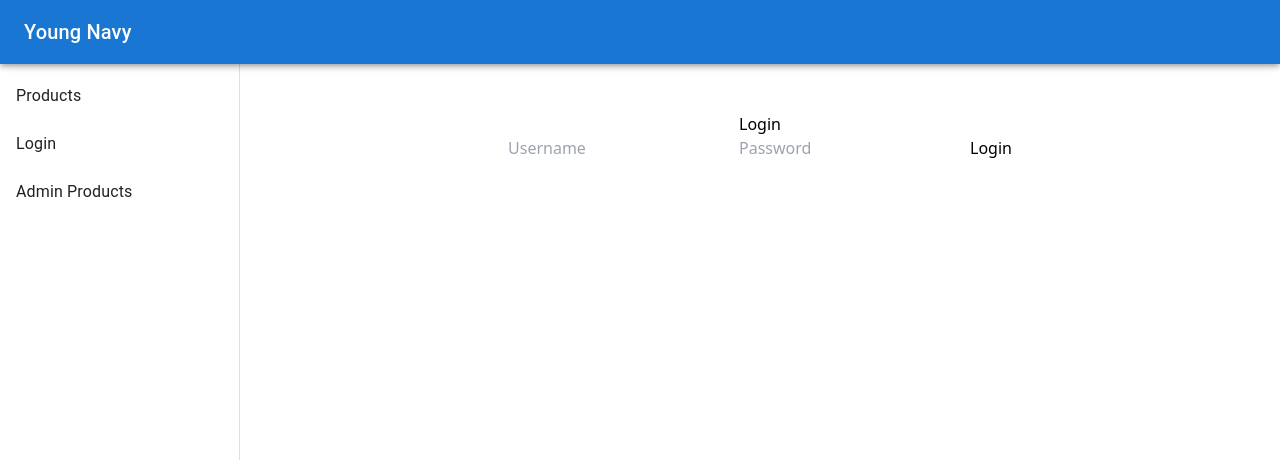
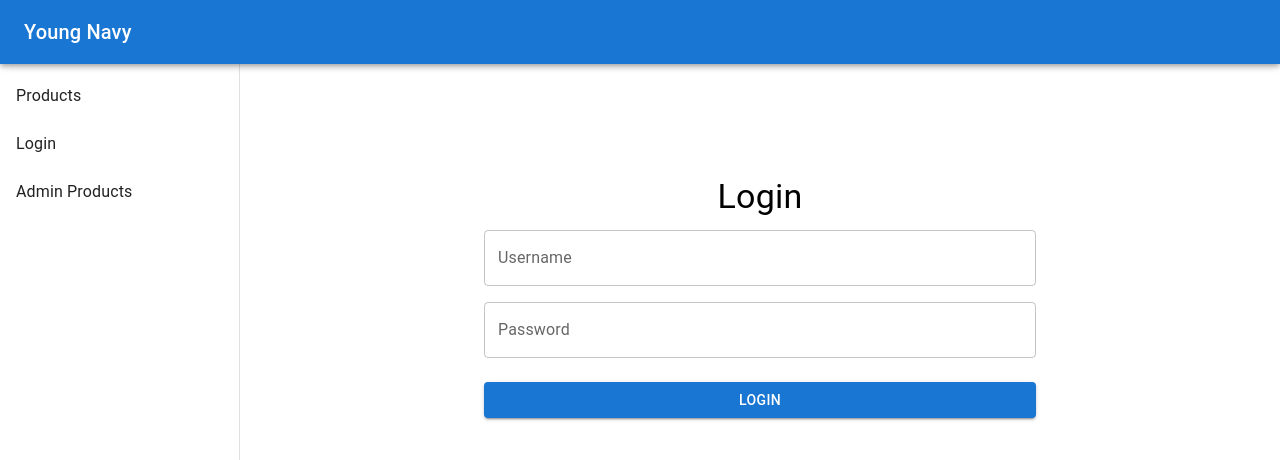
Before and after one commit to Jkamin0/multi-shop, a React (Vite) app in the folder multi-shop/: page /login in a window 1280 px wide. Shown: the top 460 px of the page. Built offline with nearby package versions, Linux system fonts and the light colour scheme; no server answers.

Commit message:
better looking login UI

```diff
--- a/multi-shop/src/pages/LoginPage.jsx
+++ b/multi-shop/src/pages/LoginPage.jsx
@@ -1,40 +1,98 @@
 import React, { useState } from "react";
+import {
+  Container,
+  Box,
+  Typography,
+  TextField,
+  Button,
+  Alert,
+  Snackbar,
+} from "@mui/material";
 import { useAuth } from "../context/AuthProvider";
 
 export default function LoginPage() {
   const { login, isAuthenticated } = useAuth();
   const [username, setUsername] = useState("");
   const [password, setPassword] = useState("");
+  const [error, setError] = useState("");
+  const [success, setSuccess] = useState(false);
 
   const handleLogin = () => {
-    const success = login(username, password);
-    if (success) {
-      alert("Logged in successfully!");
+    setError("");
+    const isSuccess = login(username, password);
+    if (isSuccess) {
+      setSuccess(true);
     } else {
-      alert("Invalid credentials.");
+      setError("Invalid credentials. Please try again.");
     }
   };
 
+  const handleCloseSnackbar = () => {
+    setSuccess(false);
+  };
+
   if (isAuthenticated) {
-    return <div>Welcome, Admin!</div>;
+    return (
+      <Container maxWidth="sm">
+        <Box textAlign="center" mt={4}>
+          <Typography variant="h4" gutterBottom>
+            Welcome, Admin!
+          </Typography>
+        </Box>
+      </Container>
+    );
   }
 
   return (
-    <div>
-      <h1>Login</h1>
-      <input
-        type="text"
-        placeholder="Username"
+    <Container maxWidth="sm">
+      <Box
+        display="flex"
+        flexDirection="column"
+        alignItems="center"
+        justifyContent="flex-start"
+        minHeight="100vh"
+        pt={8}
+      >
+        <Typography variant="h4" gutterBottom>
+          Login
+        </Typography>
+        {error && (
+          <Alert severity="error" sx={{ mb: 2, width: "100%" }}>
+            {error}
+          </Alert>
+        )}
+        <TextField
+          label="Username"
+          variant="outlined"
+          fullWidth
           value={username}
           onChange={(e) => setUsername(e.target.value)}
+          sx={{ mb: 2 }}
         />
-      <input
+        <TextField
+          label="Password"
           type="password"
-        placeholder="Password"
+          variant="outlined"
+          fullWidth
           value={password}
           onChange={(e) => setPassword(e.target.value)}
+          sx={{ mb: 3 }}
         />
-      <button onClick={handleLogin}>Login</button>
-    </div>
+        <Button
+          variant="contained"
+          color="primary"
+          onClick={handleLogin}
+          fullWidth
+        >
+          Login
+        </Button>
+        <Snackbar
+          open={success}
+          autoHideDuration={3000}
+          onClose={handleCloseSnackbar}
+          message="Logged in successfully!"
+        />
+      </Box>
+    </Container>
   );
 }
```
Lines whose indentation alone changed are shown as unchanged.
